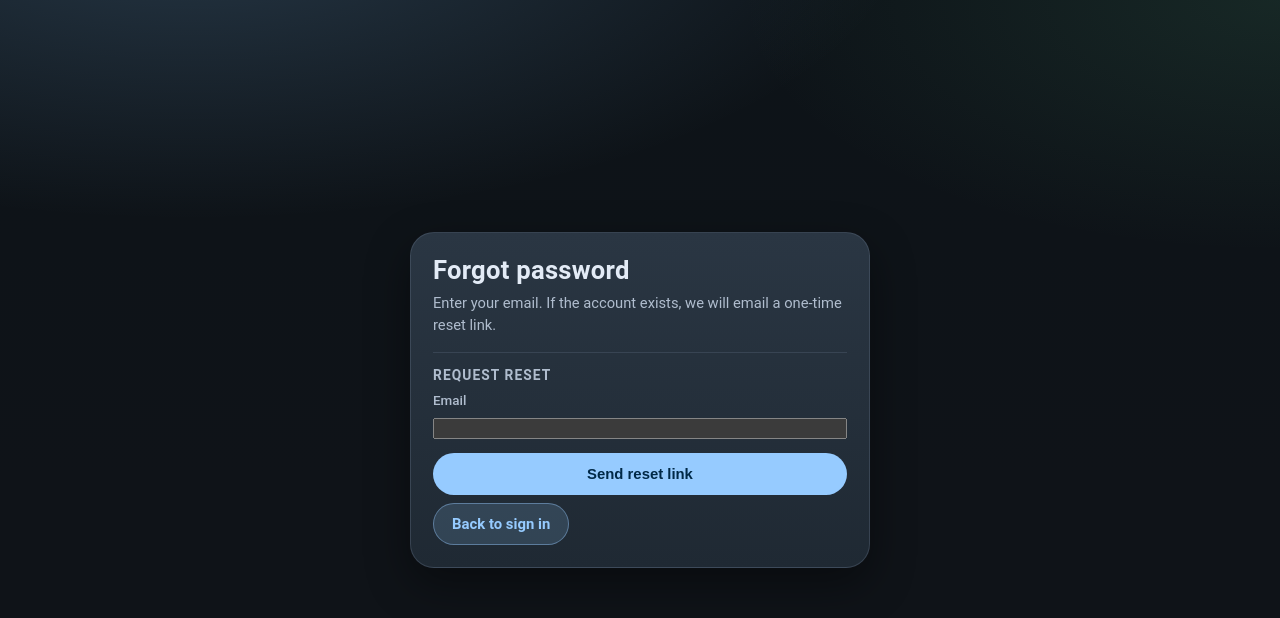
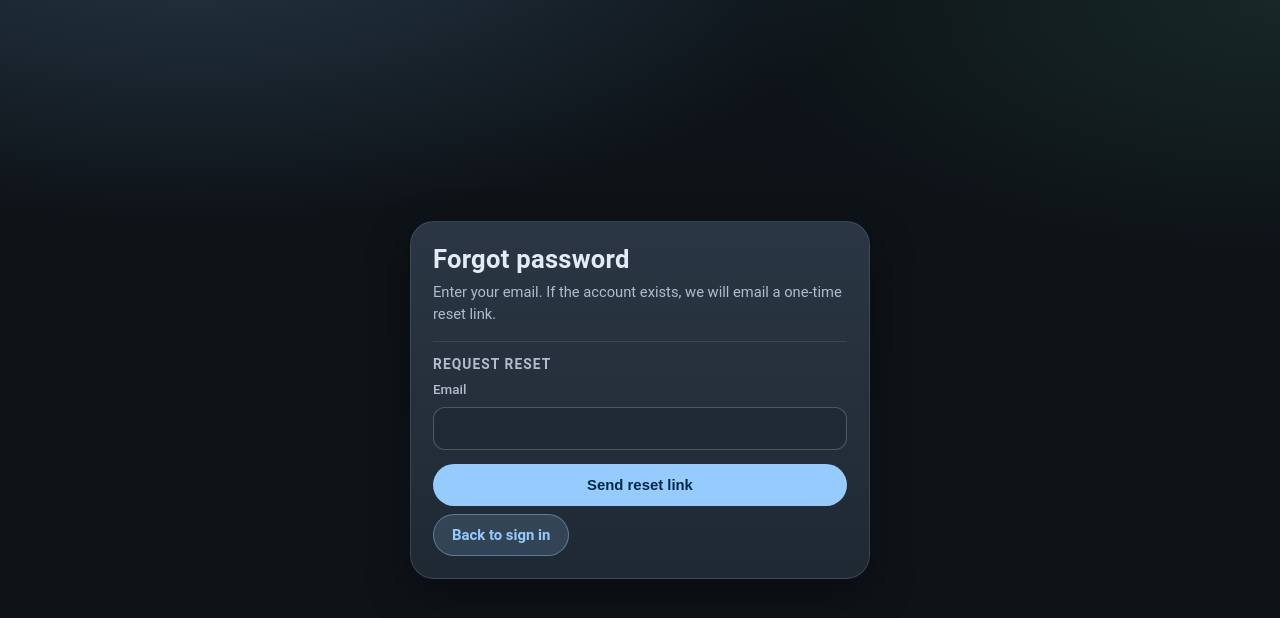
Before and after one commit to gintarasj77/garmin-bp, a Flask app: page /forgot-password in a window 1280 px wide. Shown: the top 618 px of the page. Run offline with Flask 3, Linux system fonts and the light colour scheme.

Commit message:
ui: style email inputs on auth forms

```diff
--- a/static/css/forgot_password.css
+++ b/static/css/forgot_password.css
@@ -107,7 +107,8 @@
       font-weight: 560;
     }
 
-    input[type="text"] {
+    input[type="text"],
+    input[type="email"] {
       width: 100%;
       border: 1px solid rgba(90, 104, 123, 0.75);
       border-radius: 12px;
--- a/static/css/login.css
+++ b/static/css/login.css
@@ -97,6 +97,7 @@
     }
 
     input[type="text"],
+    input[type="email"],
     input[type="password"] {
       width: 100%;
       border: 1px solid rgba(90, 104, 123, 0.75);
```
